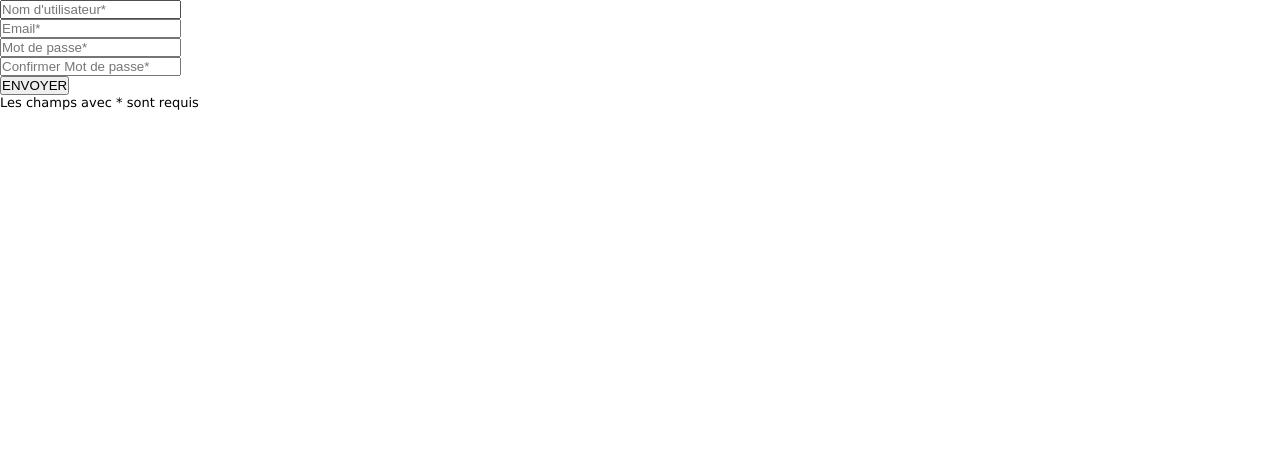
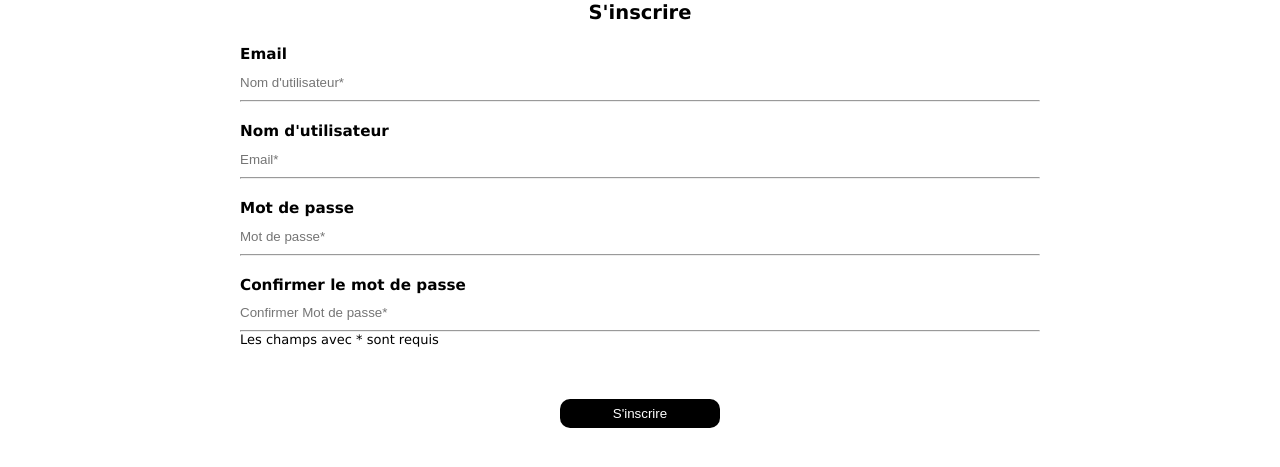
Before and after one commit to lucdormand/ALTL-NETWORK, a PHP site: page /register.php in a window 1280 px wide. Shown: the top 467 px of the page. Run offline with PHP 8.4, Linux system fonts and the light colour scheme; data that the repository does not hold is empty; a stand-in replaces the project's code that opens the database connection.

Commit message:
inscriptioncssluc

```diff
--- a/asset/css/style.css
+++ b/asset/css/style.css
@@ -68,3 +68,91 @@ header .registerBtn a {
     height: 42px;
     margin: auto;
 }
+
+
+
+
+
+
+
+
+
+
+
+
+
+
+
+
+
+
+
+
+
+
+
+
+
+
+
+
+
+
+
+
+
+
+
+
+
+
+
+
+/* INSCRIPTION */
+
+
+#register_form {}
+
+#register_form .wrap2 {
+    max-width: 800px;
+    margin: 0 auto;
+
+
+}
+
+#register_form .info_box{
+    padding-top: 20px;
+
+}
+#register_form h1 {
+    text-align: center;
+}
+#register_form h3 {
+
+}
+
+#register_form input{
+    border: none;
+    width: 100%;
+    padding: 10px 0;
+
+}
+#register_form input[type="submit"] {
+    background-color: black;
+    border-radius: 10px;
+    color: white;
+    width: 20%;
+    cursor: pointer;
+    padding: 7px;
+
+}
+#register_form .info_box_button{
+    margin-top: 50px;
+    text-align: center;
+
+
+}
+
+#register_form .error {
+    color: red;
+}
--- /dev/null
+++ b/inc/config.php
@@ -0,0 +1,6 @@
+<?php
+
+$dbname = 'projet_reseau';
+$user = 'root';
+$pw = 'root';
+$host = 'localhost';
--- a/register.php
+++ b/register.php
@@ -73,33 +73,43 @@ if(!empty($_POST['submitted'])) {
 
 <section id="register_form">
     <div class="wrap2">
+        <h1>S'inscrire</h1>
         <?php if($success==false){ ?>
         <form action="" method="post" class="wrapform" novalidate>
 
             <div class="info_box">
+                <h3>Email</h3>
                 <label for="pseudo"></label>
                 <input type="text" placeholder="Nom d'utilisateur*" id="pseudo" name="pseudo" value="<?=recupInputValue('pseudo');?>">
+                <hr>
             </div>
             <span class="error"><?= viewError($errors,'pseudo'); ?></span>
             <div class="info_box">
+                <h3>Nom d'utilisateur</h3>
                 <label for="email"></label>
                 <input type="email" placeholder="Email*" id="email" name="email" value="<?= recupInputValue('email'); ?>">
+                <hr>
             </div>
             <span class="error"><?= viewError($errors,'email'); ?></span>
             <div class="info_box">
+                <h3>Mot de passe</h3>
                 <label for="password"></label>
                 <input type="password" placeholder="Mot de passe*" id="password" name="password" value="">
+                <hr>
             </div>
             <span class="error"><?= viewError($errors,'password'); ?></span>
             <div class="info_box">
+                <h3>Confirmer le mot de passe</h3>
                 <label for="password2"></label>
                 <input type="password" placeholder="Confirmer Mot de passe*" id="password2" name="password2" value="">
+                <hr>
+                <p>Les champs avec * sont requis</p>
             </div>
 
             <div class="info_box_button">
-                <input type="submit" name="submitted" value="ENVOYER">
+                <input type="submit" name="submitted" value="S'inscrire">
             </div>
-            <p>Les champs avec * sont requis</p>
+
         </form>
         <?php } else {echo'<div class="info_box_success"><h2>Bienvenue ! Votre compte a bien été créé !</h2><h4>Redirection dans 5 secondes.</h4></div>';} ?>
     </div>
```
